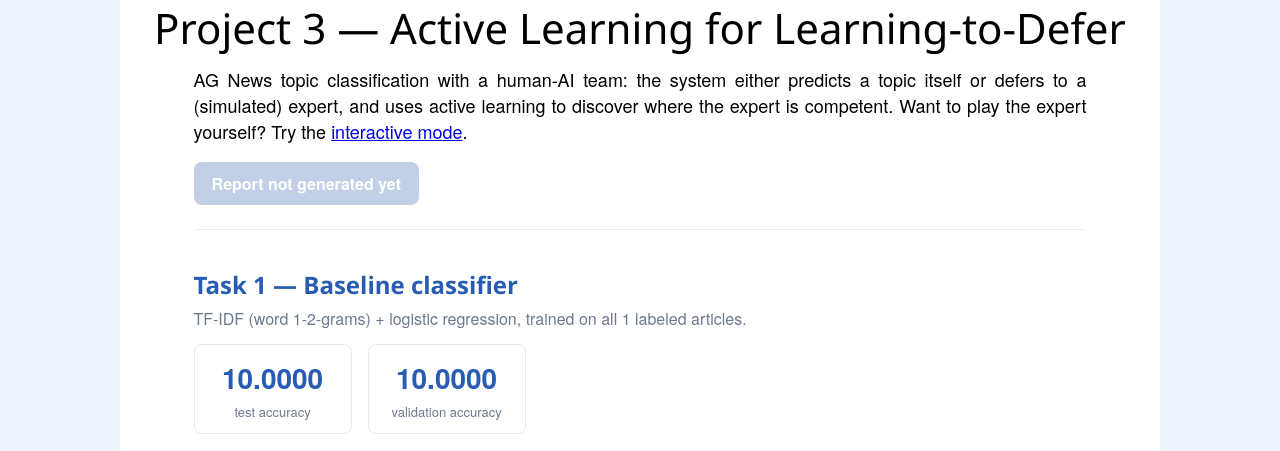
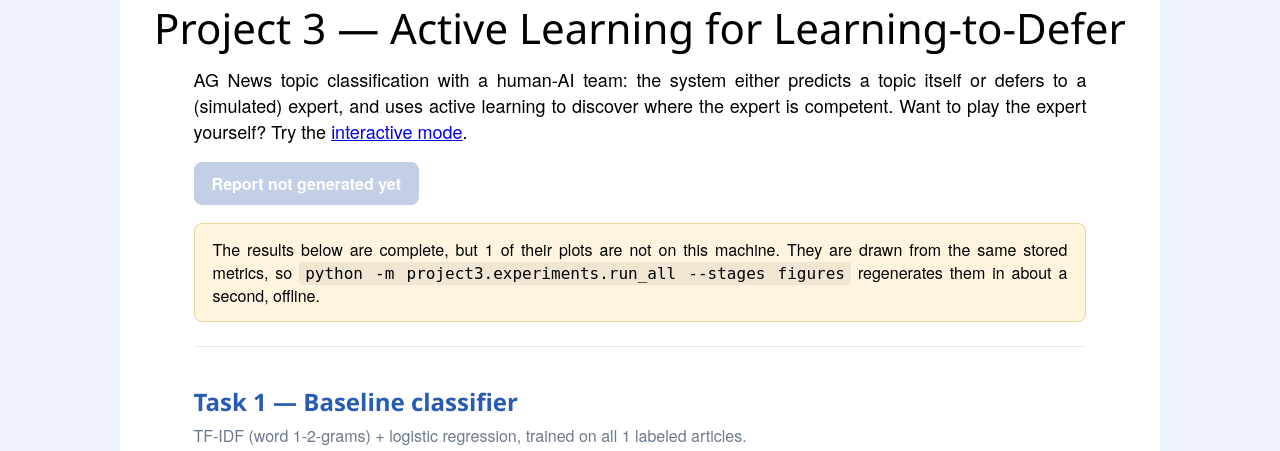
Before and after one commit to ShiroyaJay/HCAI, a Django app: template project3/templates/project3/index.html in a window 1280 px wide. Shown: the part 124-575 px from the top of the page. Run offline with Django 5.2, Linux system fonts and the light colour scheme; the template is opened without the code that fills it: most values are stand-ins (such as "Sample title", 1, 10 or a date in 2020); grey boxes marked "Sample" are stand-in pictures.

Commit message:
project3: vendor experiment figures and serve them from media

```diff
--- a/project3/templates/project3/index.html
+++ b/project3/templates/project3/index.html
@@ -29,6 +29,14 @@
         No experiment results found yet. Run
         <code>python -m project3.experiments.run_all</code>
         to download the dataset, run all experiments, and generate the report.
+    </p>
+    {% elif figures_missing %}
+    <p class="p3-notice">
+        The results below are complete, but {{ figures_missing|length }} of their
+        plots are not on this machine. They are drawn from the same stored
+        metrics, so
+        <code>python -m project3.experiments.run_all --stages figures</code>
+        regenerates them in about a second, offline.
     </p>
     {% endif %}
 
```
Also changed, not shown: project3/views.py (+29 -8 lines), project3/artifacts/figures/task1_confusion.png (added), project3/artifacts/figures/task2_expert_profile.png (added), project3/artifacts/figures/task3_coverage_accuracy.png (added), project3/artifacts/figures/task3_deferral.png (added), project3/artifacts/figures/task4_learning_curves.png (added).
